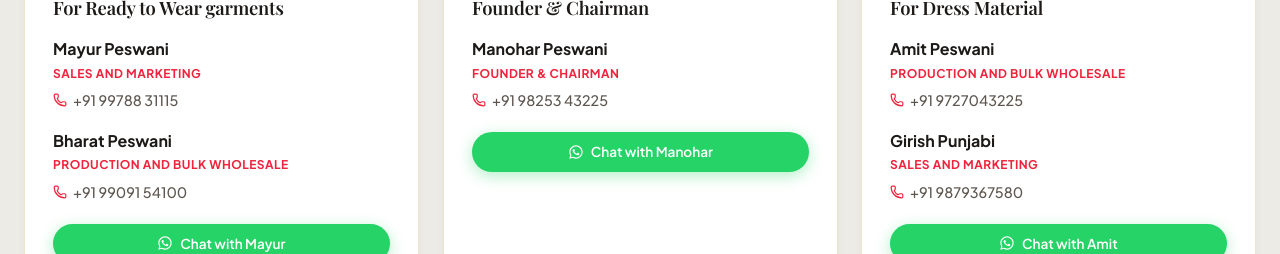
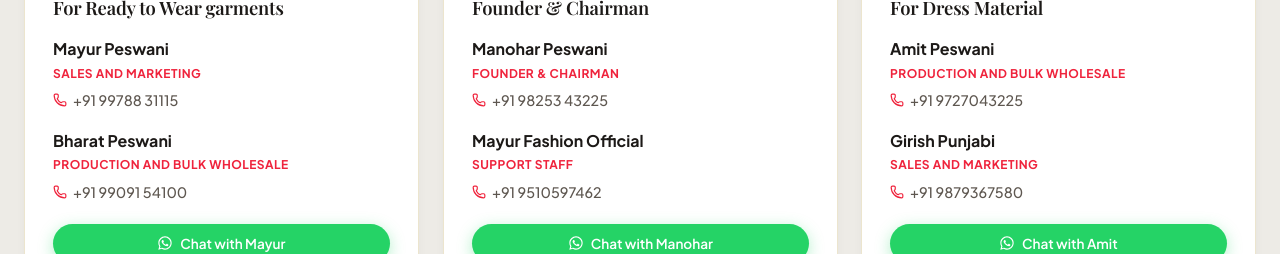
Before and after one commit to KAVYAANPRO/Mayur-Fashion, a React (Vite) app in the folder Mayur-Fashion/: page / in a window 1280 px wide. Shown: the part 7800-8054 px from the top of the page. Built offline with nearby package versions, Linux system fonts and the light colour scheme; no server answers; the HTML template or start-up script is replaced by a standard one; a web font is replaced by a local one.

Commit message:
Update Contact Section: Split Founder tab to include Support Staff

```diff
--- a/Mayur-Fashion/src/data/company.js
+++ b/Mayur-Fashion/src/data/company.js
@@ -42,6 +42,12 @@
           role: "Founder & Chairman",
           phone: "+91 98253 43225",
           whatsapp: "919825343225"
+        },
+        {
+          name: "Mayur Fashion Official",
+          role: "Support staff",
+          phone: "+91 9510597462",
+          whatsapp: "919510597462"
         }
       ]
     },
```
